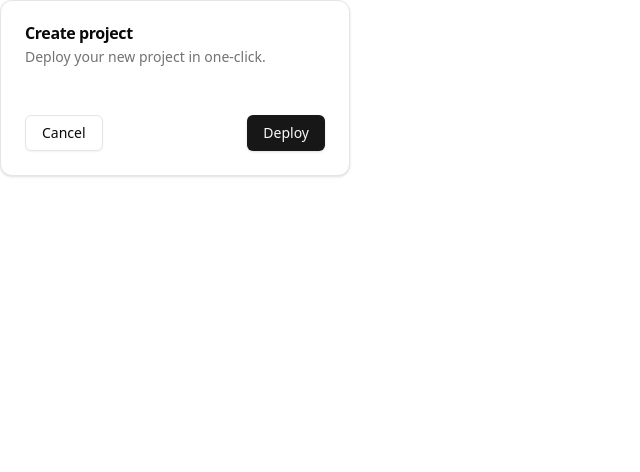
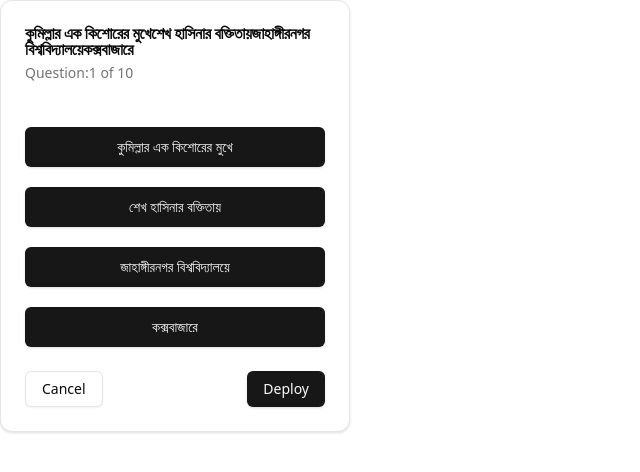
Before and after one commit to mdrakibmia99/quiz-app, a React (Vite) app: page / in a window 1280 px wide. Shown: the top 472 px of the page, without its empty margins (0-640 px from the left). Built offline with nearby package versions, Linux system fonts and the light colour scheme.

Commit message:
update question.tsx file using dispatch

```diff
--- a/src/Home/Question.tsx
+++ b/src/Home/Question.tsx
@@ -7,17 +7,31 @@
   CardHeader,
   CardTitle,
 } from "@/components/ui/card";
-
+import { setAnswer } from "@/redux/features/quiz/quizSlice";
+import { useAppDispatch, useAppSelector } from "@/redux/hooks";
 
 export function Question() {
+  const dispatch=useAppDispatch()
+  const { currentQuestionIndex, question, quizComplete, userAnswer } =
+    useAppSelector((state) => state.quiz);
+    const currentQuestion = question[currentQuestionIndex];
+    const handleQuestionAnswerChange=(answer:string)=>{
+      dispatch(setAnswer({questionIndex:currentQuestionIndex,answer}))
+    }
   return (
     <Card className="w-[350px]">
       <CardHeader>
-        <CardTitle>Create project</CardTitle>
-        <CardDescription>Deploy your new project in one-click.</CardDescription>
+        <CardTitle>{currentQuestion.options}</CardTitle>
+        <CardDescription>
+          Question:{currentQuestionIndex + 1} of {question.length}{" "}
+        </CardDescription>
       </CardHeader>
       <CardContent>
-
+        {currentQuestion.options.map((option, index) => (
+          <Button onClick={()=>handleQuestionAnswerChange(option)} key={index} size={"lg"} className="w-full mt-5">
+            {option}
+          </Button>
+        ))}
       </CardContent>
       <CardFooter className="flex justify-between">
         <Button variant="outline">Cancel</Button>
```
